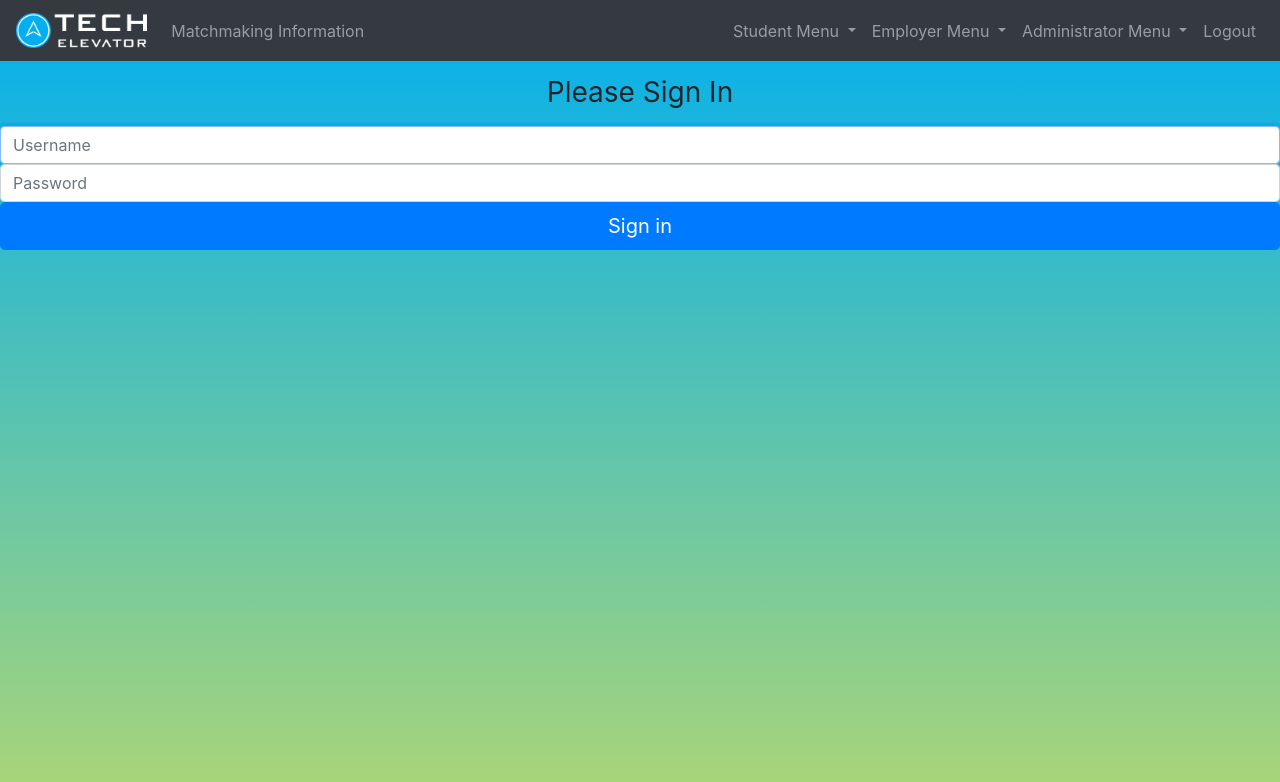
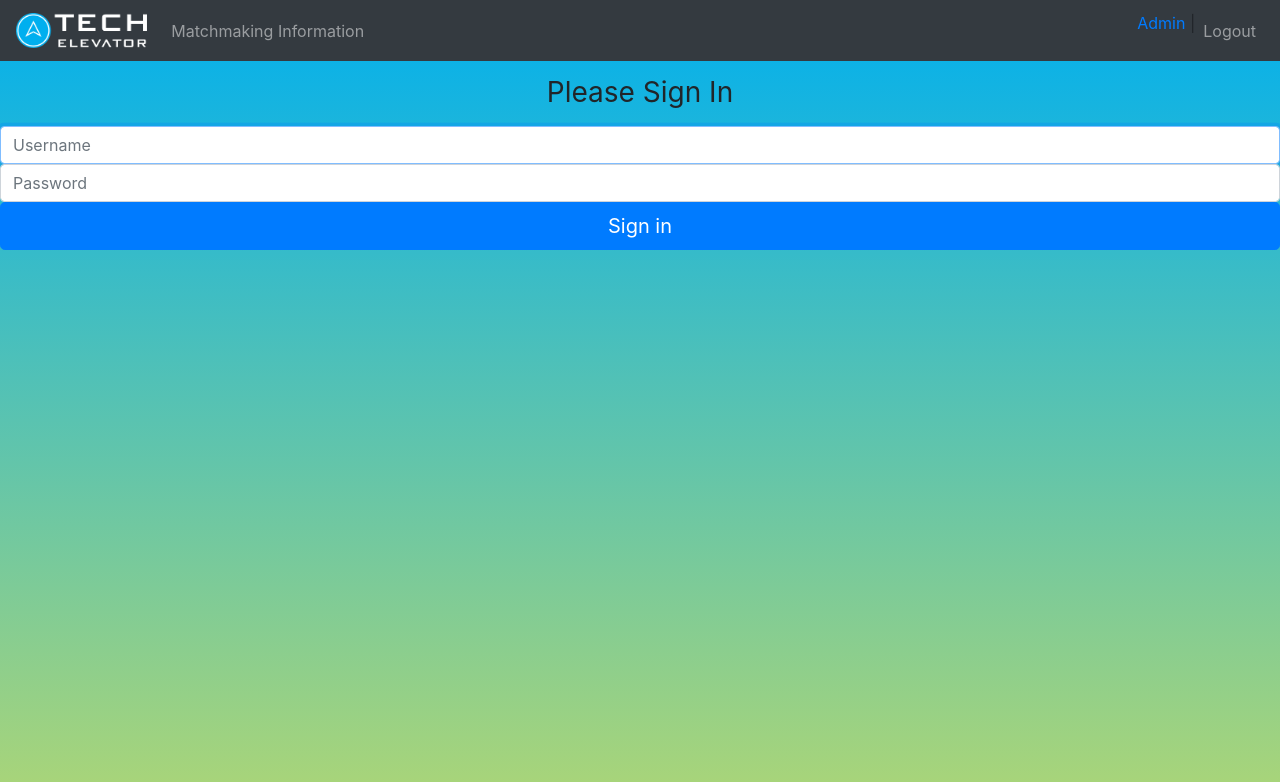
Before and after one commit to clintonsbeard/final-capstone-project, a Vue app in the folder final-capstone-project/frontend/: page /login in a window 1280 px wide. Shown: the top 782 px of the page. Built offline with nearby package versions, Linux system fonts and the light colour scheme.

Commit message:
Working on Final Schedule Controller mapping

```diff
--- a/final-capstone-project/frontend/src/App.vue
+++ b/final-capstone-project/frontend/src/App.vue
@@ -15,7 +15,7 @@
                 </ul>
                 <ul class="navbar-nav ml-auto">
                     <li class="nav-item dropdown">
-                        <a class="nav-link dropdown-toggle" href="#" id="navbarDropdownMenuLink" data-toggle="dropdown" aria-haspopup="true" aria-expanded="false">
+                        <a class="nav-link dropdown-toggle" href="#" v-if="isAdminOrStudent()" id="navbarDropdownMenuLink" data-toggle="dropdown" aria-haspopup="true" aria-expanded="false">
                             Student Menu
                         </a>
                         <div class="dropdown-menu" aria-labelledby="navbarDropdownMenuLink">
@@ -24,7 +24,7 @@
                         </div>
                     </li>
                     <li class="nav-item dropdown">
-                        <a class="nav-link dropdown-toggle" href="#" id="navbarDropdownMenuLink" data-toggle="dropdown" aria-haspopup="true" aria-expanded="false">
+                        <a class="nav-link dropdown-toggle" href="#" v-if="isAdminOrEmployer()" id="navbarDropdownMenuLink" data-toggle="dropdown" aria-haspopup="true" aria-expanded="false">
                             Employer Menu
                         </a>
                         <div class="dropdown-menu" aria-labelledby="navbarDropdownMenuLink">
@@ -32,9 +32,10 @@
                         </div>
                     </li>
                     <li class="nav-item dropdown">
-                        <a class="nav-link dropdown-toggle" href="#" id="navbarDropdownMenuLink" data-toggle="dropdown" aria-haspopup="true" aria-expanded="false">
+                        <a class="nav-link dropdown-toggle" href="#" v-if="isAdmin()" id="navbarDropdownMenuLink" data-toggle="dropdown" aria-haspopup="true" aria-expanded="false">
                             Administrator Menu
                         </a>
+                              <router-link to="/admin" >Admin</router-link> |
                         <div class="dropdown-menu" aria-labelledby="navbarDropdownMenuLink">
                             <router-link class="dropdown-item" to="/register">Create Account</router-link>
                             <router-link class="dropdown-item" to="/set-schedule">Add Matchmaking Day</router-link>
@@ -63,6 +64,25 @@ export default {
       auth.logout();
       this.$router.go('/');
     },
+    isAdmin() {
+      if (auth.getUser() && auth.getUser().rol == 'admin') {
+        return true;
+      }
+      return false;
+    },
+    isAdminOrEmployer() {
+      if (auth.getUser() && auth.getUser().rol == 'admin' || auth.getUser() && auth.getUser().rol == 'employer') {
+        return true;
+      }
+      return false;
+    },
+    isAdminOrStudent() {
+      if (auth.getUser() && auth.getUser().rol == 'admin' || auth.getUser() && auth.getUser().rol == 'student') {
+        return true;
+      }
+      return false;
+    }
+
   }
 }
 </script>
--- a/final-capstone-project/frontend/src/router.js
+++ b/final-capstone-project/frontend/src/router.js
@@ -109,11 +109,11 @@ router.beforeEach((to, from, next) => {
 
   // Add the path of components you want to be public to the publicPages array.
   // this will allow a user to access them without being logged in.
-  const publicPages = ['/login', '/register'];
+  const publicPages = ['/login'];
 
   // Add the path of components you want only available for admins to the adminPages array.
   // You can add other user types by creating new arrays in the same way.
-  const adminPages = ['/admin'];
+  const adminPages = ['/admin', '/register', '/set-schedule', '/change-ranking', 'choose-schedule'];
 
   // Determines if the page the user is trying to get to requires a login.  to.path contains the path
   // the user is trying to access.  In this case, it is checking if the path is NOT in the Array, meaning it is not public
--- a/final-capstone-project/frontend/src/views/EmployerForm.vue
+++ b/final-capstone-project/frontend/src/views/EmployerForm.vue
@@ -103,7 +103,7 @@ export default {
                 }
             })
             .catch((err) => console.error(err));
-        }
+        },
     },
     created() {
         fetch(`${process.env.VUE_APP_API_URL}/schedules`,  {
--- a/final-capstone-project/frontend/src/views/EmployerProfile.vue
+++ b/final-capstone-project/frontend/src/views/EmployerProfile.vue
@@ -8,7 +8,7 @@
               <h5 class="mb-1">{{employer.companyName}}</h5>
               <a href="#" class="edit-review">
                   <router-link :to="{name: 'update-employer-profile', params:{employer: this.employer, schedules: this.schedules}}">
-                      edit
+                    edit
                   </router-link>
               </a>
             </div>
@@ -55,6 +55,7 @@ export default {
       schedules: []
     };
   },
+  methods: {
   created() {
     fetch(`${process.env.VUE_APP_API_URL}/employers/${this.$route.params.employer_id}`,  {
         method: 'GET',
@@ -88,6 +89,7 @@ export default {
       .catch(err => {
           console.log(err);
       });
+    }
   }
 }
 </script>
```
